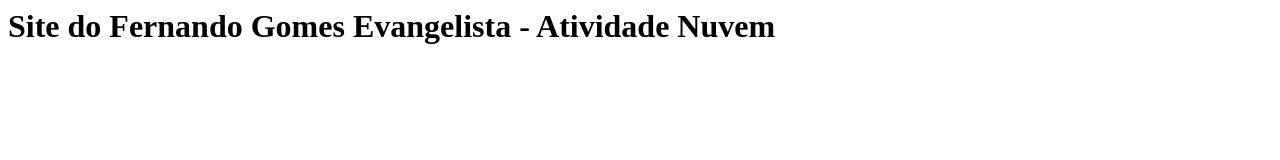
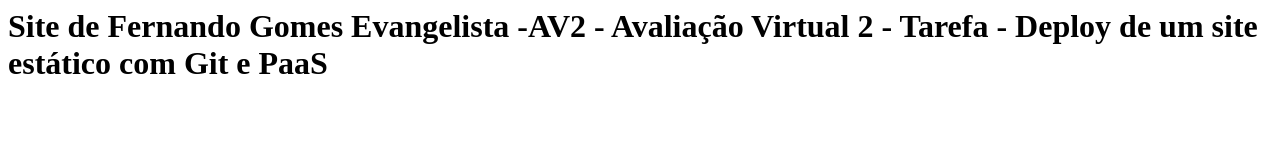
Before and after one commit to fernandogomesevangelista-ai/myfirstdeploy, a plain HTML site: page index.html in a window 1280 px wide. Drawn offline with Linux system fonts and the light colour scheme.

Commit message:
Update index.html

```diff
--- a/index.html
+++ b/index.html
@@ -1 +1 @@
-<h1>Site do Fernando Gomes Evangelista - Atividade Nuvem</h1>
+<h1>Site de Fernando Gomes Evangelista -AV2 - Avaliação Virtual 2 - Tarefa - Deploy de um site estático com Git e PaaS</h1>
```
